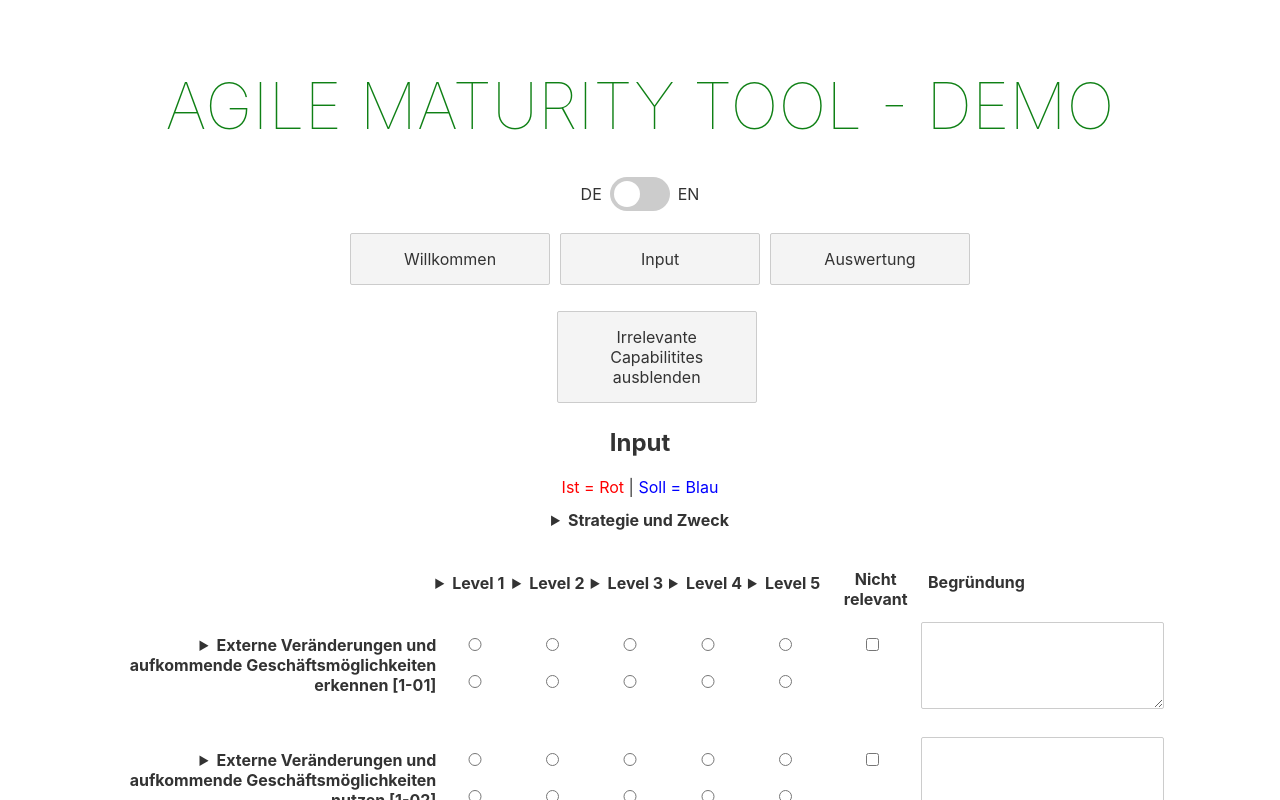
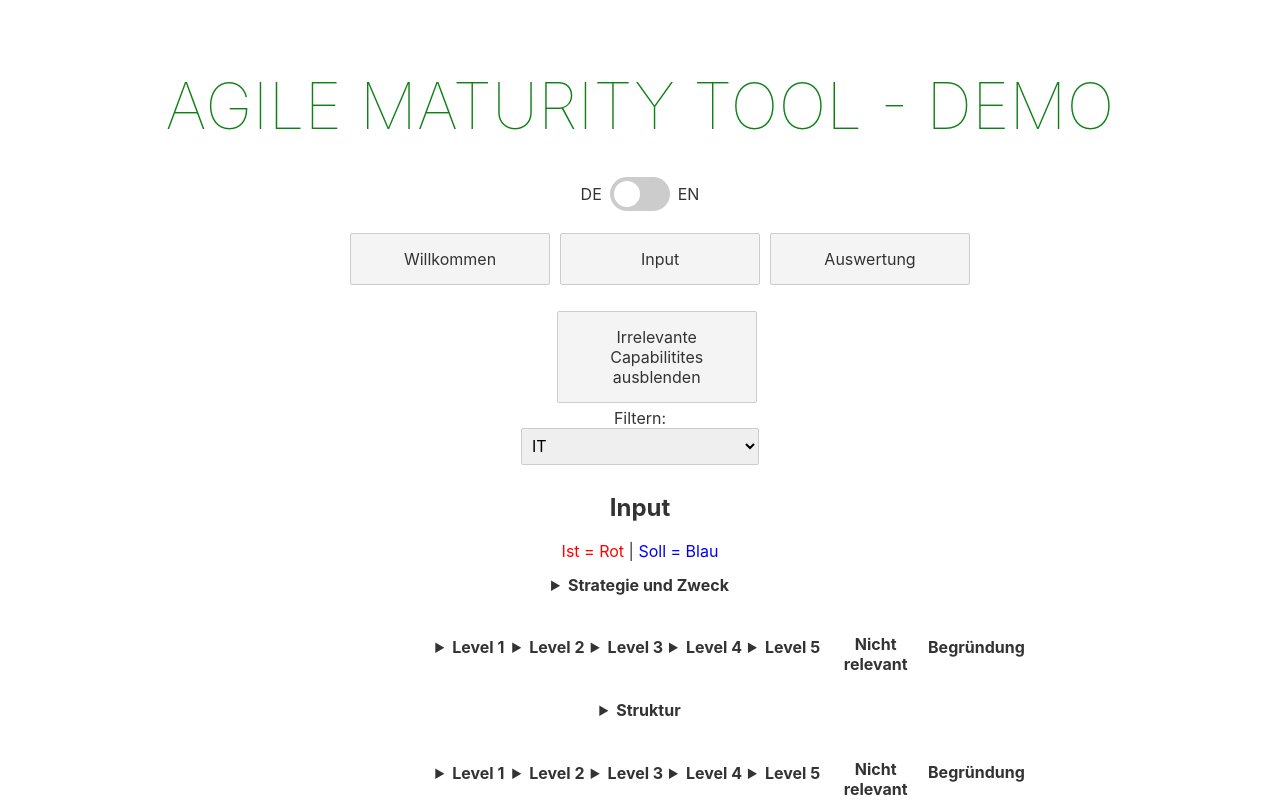
Before and after one commit to wishopt/Agile-Maturity-Tool, a Svelte app: page / in a window 1280 px wide. Both pictures are taken after a click on the tab "Input". Shown: the top 800 px of the page. Built offline with nearby package versions, Linux system fonts and the light colour scheme.

Commit message:
Add basic filters

```diff
--- a/src/App.svelte
+++ b/src/App.svelte
@@ -7,7 +7,8 @@
 
 	let appConfig = {
 		hideIrrelevant: false,
-		language: "de"
+		language: "de",
+		currentFilter: "it"
 	}
 	let text
 	$: text = $ui[appConfig.language].main
@@ -80,8 +81,18 @@
 
 		{#if currentNav != 0}
 		<button id="hide" on:click={toggleHidden}>{text.hideButton}</button>
+
+
+		<!-- ToDo: Dynamically generate dropdown from object, let user append to that object in edit mode -->
+		<label for="filters">Filtern:</label>
+		<select id="filters" name="filters" bind:value={appConfig.currentFilter}>
+			<option value="none">keine</option>
+			<option value="it">IT</option>
+			<option value="organisation">Organisation</option>
+			<option value="unternehmensentwicklung">Unternehmensentwicklung</option>
+			<option value="innovation">Innovation</option>
+		  </select>
 		{/if}
-
 
 		<div class="page">
 			<h2>{text.nav[selected.page]}</h2>
--- a/src/CapabilityTable.svelte
+++ b/src/CapabilityTable.svelte
@@ -20,7 +20,6 @@
 		console.log(error)
 		userInput = $emptyUserData
 	}
-
 
 </script>
 
@@ -50,7 +49,7 @@
 
 	<div class="capabilities">
 		{#each Object.entries(capabilities) as [id, capability]}
-		{#if capability.dimension == dimension && !(userInput[id].notRelevant && appConfig.hideIrrelevant)}
+		{#if capability.dimension == dimension && !(userInput[id].notRelevant && appConfig.hideIrrelevant) && (userInput[id].tags.includes(appConfig.currentFilter) || appConfig.currentFilter == "none")}
 		<TableRow capabilityID={id} userInput={userInput} bind:appConfig/>
 		{/if}
 		{/each}
--- a/src/stores/constants.js
+++ b/src/stores/constants.js
@@ -1705,815 +1705,951 @@ export const emptyUserData = readable({
       "isValue": 0,
       "shouldValue": 0,
       "notRelevant": false,
+      "tags": [],
   },
   "1-02": {
       "explanation": "",
       "isValue": 0,
       "shouldValue": 0,
       "notRelevant": false,
+      "tags": [],
   },
   "1-03": {
       "explanation": "",
       "isValue": 0,
       "shouldValue": 0,
       "notRelevant": false,
+      "tags": [],
   },
   "1-04": {
       "explanation": "",
       "isValue": 0,
       "shouldValue": 0,
       "notRelevant": false,
+      "tags": ["organisation"],
   },
   "1-05": {
       "explanation": "",
       "isValue": 0,
       "shouldValue": 0,
       "notRelevant": false,
+      "tags": [],
   },
   "1-06": {
       "explanation": "",
       "isValue": 0,
       "shouldValue": 0,
       "notRelevant": false,
+      "tags": [],
   },
   "1-07": {
       "explanation": "",
       "isValue": 0,
       "shouldValue": 0,
       "notRelevant": false,
+      "tags": [],
   },
   "1-08": {
       "explanation": "",
       "isValue": 0,
       "shouldValue": 0,
       "notRelevant": false,
+      "tags": ["innovation"],
   },
   "1-09": {
       "explanation": "",
       "isValue": 0,
       "shouldValue": 0,
       "notRelevant": false,
+      "tags": ["innovation"],
   },
   "1-10": {
       "explanation": "",
       "isValue": 0,
       "shouldValue": 0,
       "notRelevant": false,
+      "tags": [],
   },
   "1-11": {
       "explanation": "",
       "isValue": 0,
       "shouldValue": 0,
       "notRelevant": false,
+      "tags": [],
   },
   "1-12": {
       "explanation": "",
       "isValue": 0,
       "shouldValue": 0,
       "notRelevant": false,
+      "tags": [],
   },
   "1-13": {
       "explanation": "",
       "isValue": 0,
       "shouldValue": 0,
       "notRelevant": false,
+      "tags": [],
   },
   "1-14": {
       "explanation": "",
       "isValue": 0,
       "shouldValue": 0,
       "notRelevant": false,
+      "tags": [],
   },
   "1-15": {
       "explanation": "",
       "isValue": 0,
       "shouldValue": 0,
       "notRelevant": false,
+      "tags": [],
   },
   "1-16": {
       "explanation": "",
       "isValue": 0,
       "shouldValue": 0,
       "notRelevant": false,
+      "tags": ["organisation"],
   },
   "1-17": {
       "explanation": "",
       "isValue": 0,
       "shouldValue": 0,
       "notRelevant": false,
+      "tags": ["organisation"],
   },
   "1-18": {
       "explanation": "",
       "isValue": 0,
       "shouldValue": 0,
       "notRelevant": false,
+      "tags": [],
   },
   "1-19": {
       "explanation": "",
       "isValue": 0,
       "shouldValue": 0,
       "notRelevant": false,
+      "tags": ["organisation"],
   },
   "1-20": {
       "explanation": "",
       "isValue": 0,
       "shouldValue": 0,
       "notRelevant": false,
+      "tags": [],
   },
   "1-21": {
       "explanation": "",
       "isValue": 0,
       "shouldValue": 0,
       "notRelevant": false,
+      "tags": [],
   },
   "1-22": {
       "explanation": "",
       "isValue": 0,
       "shouldValue": 0,
       "notRelevant": false,
+      "tags": [],
   },
   "2-01": {
       "explanation": "",
       "isValue": 0,
       "shouldValue": 0,
       "notRelevant": false,
+      "tags": ["organisation"],
   },
   "2-02": {
       "explanation": "",
       "isValue": 0,
       "shouldValue": 0,
       "notRelevant": false,
+      "tags": ["organisation"],
   },
   "2-03": {
       "explanation": "",
       "isValue": 0,
       "shouldValue": 0,
       "notRelevant": false,
+      "tags": ["organisation"],
   },
   "2-04": {
       "explanation": "",
       "isValue": 0,
       "shouldValue": 0,
       "notRelevant": false,
+      "tags": ["organisation"],
   },
   "2-05": {
       "explanation": "",
       "isValue": 0,
       "shouldValue": 0,
       "notRelevant": false,
+      "tags": ["organisation"],
   },
   "2-06": {
       "explanation": "",
       "isValue": 0,
       "shouldValue": 0,
       "notRelevant": false,
+      "tags": ["organisation"],
   },
   "2-07": {
       "explanation": "",
       "isValue": 0,
       "shouldValue": 0,
       "notRelevant": false,
+      "tags": ["organisation"],
   },
   "2-08": {
       "explanation": "",
       "isValue": 0,
       "shouldValue": 0,
       "notRelevant": false,
+      "tags": ["organisation"],
   },
   "2-09": {
       "explanation": "",
       "isValue": 0,
       "shouldValue": 0,
       "notRelevant": false,
+      "tags": ["organisation"],
   },
   "2-10": {
       "explanation": "",
       "isValue": 0,
       "shouldValue": 0,
       "notRelevant": false,
+      "tags": ["organisation"],
   },
   "2-11": {
       "explanation": "",
       "isValue": 0,
       "shouldValue": 0,
       "notRelevant": false,
+      "tags": ["organisation"],
   },
   "2-12": {
       "explanation": "",
       "isValue": 0,
       "shouldValue": 0,
       "notRelevant": false,
+      "tags": ["organisation", "innovation"],
   },
   "2-13": {
       "explanation": "",
       "isValue": 0,
       "shouldValue": 0,
       "notRelevant": false,
+      "tags": ["organisation"],
   },
   "2-14": {
       "explanation": "",
       "isValue": 0,
       "shouldValue": 0,
       "notRelevant": false,
+      "tags": ["organisation"],
   },
   "2-15": {
       "explanation": "",
       "isValue": 0,
       "shouldValue": 0,
       "notRelevant": false,
+      "tags": ["organisation"],
   },
   "2-16": {
       "explanation": "",
       "isValue": 0,
       "shouldValue": 0,
       "notRelevant": false,
+      "tags": ["organisation"],
   },
   "2-17": {
       "explanation": "",
       "isValue": 0,
       "shouldValue": 0,
       "notRelevant": false,
+      "tags": ["organisation"],
   },
   "2-18": {
       "explanation": "",
       "isValue": 0,
       "shouldValue": 0,
       "notRelevant": false,
+      "tags": ["organisation"],
   },
   "3-01": {
       "explanation": "",
       "isValue": 0,
       "shouldValue": 0,
       "notRelevant": false,
+      "tags": ["innovation"],
   },
   "3-02": {
       "explanation": "",
       "isValue": 0,
       "shouldValue": 0,
       "notRelevant": false,
+      "tags": [],
   },
   "3-03": {
       "explanation": "",
       "isValue": 0,
       "shouldValue": 0,
       "notRelevant": false,
+      "tags": [],
   },
   "3-04": {
       "explanation": "",
       "isValue": 0,
       "shouldValue": 0,
       "notRelevant": false,
+      "tags": ["innovation"],
   },
   "3-05": {
       "explanation": "",
       "isValue": 0,
       "shouldValue": 0,
       "notRelevant": false,
+      "tags": [],
   },
   "3-06": {
       "explanation": "",
       "isValue": 0,
       "shouldValue": 0,
       "notRelevant": false,
+      "tags": [],
   },
   "3-07": {
       "explanation": "",
       "isValue": 0,
       "shouldValue": 0,
       "notRelevant": false,
+      "tags": [],
   },
   "3-08": {
       "explanation": "",
       "isValue": 0,
       "shouldValue": 0,
       "notRelevant": false,
+      "tags": [],
   },
   "3-09": {
       "explanation": "",
       "isValue": 0,
       "shouldValue": 0,
       "notRelevant": false,
+      "tags": [],
   },
   "3-10": {
       "explanation": "",
       "isValue": 0,
       "shouldValue": 0,
       "notRelevant": false,
+      "tags": [],
   },
   "3-11": {
       "explanation": "",
       "isValue": 0,
       "shouldValue": 0,
       "notRelevant": false,
+      "tags": [],
   },
   "3-12": {
       "explanation": "",
       "isValue": 0,
       "shouldValue": 0,
       "notRelevant": false,
+      "tags": [],
   },
   "3-13": {
       "explanation": "",
       "isValue": 0,
       "shouldValue": 0,
       "notRelevant": false,
+      "tags": [],
   },
   "3-14": {
       "explanation": "",
       "isValue": 0,
       "shouldValue": 0,
       "notRelevant": false,
+      "tags": [],
   },
   "3-15": {
       "explanation": "",
       "isValue": 0,
       "shouldValue": 0,
       "notRelevant": false,
+      "tags": ["innovation"],
   },
   "3-16": {
       "explanation": "",
       "isValue": 0,
       "shouldValue": 0,
       "notRelevant": false,
+      "tags": [],
   },
   "3-17": {
       "explanation": "",
       "isValue": 0,
       "shouldValue": 0,
       "notRelevant": false,
+      "tags": [],
   },
   "4-01": {
       "explanation": "",
       "isValue": 0,
       "shouldValue": 0,
       "notRelevant": false,
+      "tags": ["it"],
   },
   "4-02": {
       "explanation": "",
       "isValue": 0,
       "shouldValue": 0,
       "notRelevant": false,
+      "tags": ["it", "innovation"],
   },
   "4-03": {
       "explanation": "",
       "isValue": 0,
       "shouldValue": 0,
       "notRelevant": false,
+      "tags": ["it"],
   },
   "4-04": {
       "explanation": "",
       "isValue": 0,
       "shouldValue": 0,
       "notRelevant": false,
+      "tags": ["it"],
   },
   "4-05": {
       "explanation": "",
       "isValue": 0,
       "shouldValue": 0,
       "notRelevant": false,
+      "tags": ["it", "organisation"],
   },
   "4-06": {
       "explanation": "",
       "isValue": 0,
       "shouldValue": 0,
       "notRelevant": false,
+      "tags": ["it"],
   },
   "4-07": {
       "explanation": "",
       "isValue": 0,
       "shouldValue": 0,
       "notRelevant": false,
+      "tags": ["it"],
   },
   "4-08": {
       "explanation": "",
       "isValue": 0,
       "shouldValue": 0,
       "notRelevant": false,
+      "tags": ["it"],
   },
   "4-09": {
       "explanation": "",
       "isValue": 0,
       "shouldValue": 0,
       "notRelevant": false,
+      "tags": ["it"],
   },
   "4-10": {
       "explanation": "",
       "isValue": 0,
       "shouldValue": 0,
       "notRelevant": false,
+      "tags": ["it"],
   },
   "4-11": {
       "explanation": "",
       "isValue": 0,
       "shouldValue": 0,
       "notRelevant": false,
+      "tags": ["it"],
   },
   "4-12": {
       "explanation": "",
       "isValue": 0,
       "shouldValue": 0,
       "notRelevant": false,
+      "tags": ["it"],
   },
   "4-13": {
       "explanation": "",
       "isValue": 0,
       "shouldValue": 0,
       "notRelevant": false,
+      "tags": ["it"],
   },
   "4-14": {
       "explanation": "",
       "isValue": 0,
       "shouldValue": 0,
       "notRelevant": false,
+      "tags": ["it"],
   },
   "4-15": {
       "explanation": "",
       "isValue": 0,
       "shouldValue": 0,
       "notRelevant": false,
+      "tags": ["it"],
   },
   "5-01": {
       "explanation": "",
       "isValue": 0,
       "shouldValue": 0,
       "notRelevant": false,
+      "tags": [],
   },
   "5-02": {
       "explanation": "",
       "isValue": 0,
       "shouldValue": 0,
       "notRelevant": false,
+      "tags": ["innovation"],
   },
   "5-03": {
       "explanation": "",
       "isValue": 0,
       "shouldValue": 0,
       "notRelevant": false,
+      "tags": ["innovation"],
   },
   "5-04": {
       "explanation": "",
       "isValue": 0,
       "shouldValue": 0,
       "notRelevant": false,
+      "tags": [],
   },
   "5-05": {
       "explanation": "",
       "isValue": 0,
       "shouldValue": 0,
       "notRelevant": false,
+      "tags": [],
   },
   "5-06": {
       "explanation": "",
       "isValue": 0,
       "shouldValue": 0,
       "notRelevant": false,
+      "tags": [],
   },
   "5-07": {
       "explanation": "",
       "isValue": 0,
       "shouldValue": 0,
       "notRelevant": false,
+      "tags": [],
   },
   "5-08": {
       "explanation": "",
       "isValue": 0,
       "shouldValue": 0,
       "notRelevant": false,
+      "tags": ["organisation"],
   },
   "5-09": {
       "explanation": "",
       "isValue": 0,
       "shouldValue": 0,
       "notRelevant": false,
+      "tags": [],
   },
   "5-10": {
       "explanation": "",
       "isValue": 0,
       "shouldValue": 0,
       "notRelevant": false,
+      "tags": ["innovation"],
   },
   "5-11": {
       "explanation": "",
       "isValue": 0,
       "shouldValue": 0,
       "notRelevant": false,
+      "tags": ["innovation"],
   },
   "5-12": {
       "explanation": "",
       "isValue": 0,
       "shouldValue": 0,
       "notRelevant": false,
+      "tags": [],
   },
   "5-13": {
       "explanation": "",
       "isValue": 0,
       "shouldValue": 0,
       "notRelevant": false,
+      "tags": [],
   },
   "5-14": {
       "explanation": "",
       "isValue": 0,
       "shouldValue": 0,
       "notRelevant": false,
+      "tags": [],
   },
   "5-15": {
       "explanation": "",
       "isValue": 0,
       "shouldValue": 0,
       "notRelevant": false,
+      "tags": [],
   },
   "5-16": {
       "explanation": "",
       "isValue": 0,
       "shouldValue": 0,
       "notRelevant": false,
+      "tags": [],
   },
   "5-17": {
       "explanation": "",
       "isValue": 0,
       "shouldValue": 0,
       "notRelevant": false,
+      "tags": [],
   },
   "5-18": {
       "explanation": "",
       "isValue": 0,
       "shouldValue": 0,
       "notRelevant": false,
+      "tags": [],
   },
   "5-19": {
       "explanation": "",
       "isValue": 0,
       "shouldValue": 0,
       "notRelevant": false,
+      "tags": ["organisation"],
   },
   "5-20": {
       "explanation": "",
       "isValue": 0,
       "shouldValue": 0,
       "notRelevant": false,
+      "tags": ["organisation"],
   },
   "5-21": {
       "explanation": "",
       "isValue": 0,
       "shouldValue": 0,
       "notRelevant": false,
+      "tags": [],
   },
   "5-22": {
       "explanation": "",
       "isValue": 0,
       "shouldValue": 0,
       "notRelevant": false,
+      "tags": [],
   },
   "5-23": {
       "explanation": "",
       "isValue": 0,
       "shouldValue": 0,
       "notRelevant": false,
+      "tags": ["organisation"],
   },
   "5-24": {
       "explanation": "",
       "isValue": 0,
       "shouldValue": 0,
       "notRelevant": false,
+      "tags": ["innovation"],
   },
   "5-25": {
       "explanation": "",
       "isValue": 0,
       "shouldValue": 0,
       "notRelevant": false,
+      "tags": [],
   },
   "5-26": {
       "explanation": "",
       "isValue": 0,
       "shouldValue": 0,
       "notRelevant": false,
+      "tags": ["organisation"],
   },
   "5-27": {
       "explanation": "",
       "isValue": 0,
       "shouldValue": 0,
       "notRelevant": false,
+      "tags": ["organisation"],
   },
   "5-28": {
       "explanation": "",
       "isValue": 0,
       "shouldValue": 0,
       "notRelevant": false,
+      "tags": [],
   },
   "6-01": {
       "explanation": "",
       "isValue": 0,
       "shouldValue": 0,
       "notRelevant": false,
+      "tags": [],
   },
   "6-02": {
       "explanation": "",
       "isValue": 0,
       "shouldValue": 0,
       "notRelevant": false,
+      "tags": [],
   },
   "6-03": {
       "explanation": "",
       "isValue": 0,
       "shouldValue": 0,
       "notRelevant": false,
+      "tags": [],
   },
   "6-04": {
       "explanation": "",
       "isValue": 0,
       "shouldValue": 0,
       "notRelevant": false,
+      "tags": [],
   },
   "6-05": {
       "explanation": "",
       "isValue": 0,
       "shouldValue": 0,
       "notRelevant": false,
+      "tags": [],
   },
   "6-06": {
       "explanation": "",
       "isValue": 0,
       "shouldValue": 0,
       "notRelevant": false,
+      "tags": [],
   },
   "6-07": {
       "explanation": "",
       "isValue": 0,
       "shouldValue": 0,
       "notRelevant": false,
+      "tags": [],
   },
   "6-08": {
       "explanation": "",
       "isValue": 0,
       "shouldValue": 0,
       "notRelevant": false,
+      "tags": ["organisation"],
   },
   "6-09": {
       "explanation": "",
       "isValue": 0,
       "shouldValue": 0,
       "notRelevant": false,
+      "tags": ["it"],
   },
   "6-10": {
       "explanation": "",
       "isValue": 0,
       "shouldValue": 0,
       "notRelevant": false,
+      "tags": ["it"],
   },
   "6-11": {
       "explanation": "",
       "isValue": 0,
       "shouldValue": 0,
       "notRelevant": false,
+      "tags": ["it"],
   },
   "6-12": {
       "explanation": "",
       "isValue": 0,
       "shouldValue": 0,
       "notRelevant": false,
+      "tags": [],
   },
   "7-01": {
       "explanation": "",
       "isValue": 0,
       "shouldValue": 0,
       "notRelevant": false,
+      "tags": [],
   },
   "7-02": {
       "explanation": "",
       "isValue": 0,
       "shouldValue": 0,
       "notRelevant": false,
+      "tags": [],
   },
   "7-03": {
       "explanation": "",
       "isValue": 0,
       "shouldValue": 0,
       "notRelevant": false,
+      "tags": ["organisation"],
   },
   "7-04": {
       "explanation": "",
       "isValue": 0,
       "shouldValue": 0,
       "notRelevant": false,
+      "tags": [],
   },
   "7-05": {
       "explanation": "",
       "isValue": 0,
       "shouldValue": 0,
       "notRelevant": false,
+      "tags": [],
   },
   "7-06": {
       "explanation": "",
       "isValue": 0,
       "shouldValue": 0,
       "notRelevant": false,
+      "tags": [],
   },
   "7-07": {
       "explanation": "",
       "isValue": 0,
       "shouldValue": 0,
       "notRelevant": false,
+      "tags": ["organisation"],
   },
   "7-08": {
       "explanation": "",
       "isValue": 0,
       "shouldValue": 0,
       "notRelevant": false,
+      "tags": ["organisation"],
   },
   "7-09": {
       "explanation": "",
       "isValue": 0,
       "shouldValue": 0,
       "notRelevant": false,
+      "tags": ["innovation"],
   },
   "7-10": {
       "explanation": "",
       "isValue": 0,
       "shouldValue": 0,
       "notRelevant": false,
+      "tags": [],
   },
   "7-11": {
       "explanation": "",
       "isValue": 0,
       "shouldValue": 0,
       "notRelevant": false,
+      "tags": [],
   },
   "7-12": {
       "explanation": "",
       "isValue": 0,
       "shouldValue": 0,
       "notRelevant": false,
+      "tags": [],
   },
   "7-13": {
       "explanation": "",
       "isValue": 0,
       "shouldValue": 0,
       "notRelevant": false,
+      "tags": ["innovation"],
   },
   "7-14": {
       "explanation": "",
       "isValue": 0,
       "shouldValue": 0,
       "notRelevant": false,
+      "tags": [],
   },
   "7-15": {
       "explanation": "",
       "isValue": 0,
       "shouldValue": 0,
       "notRelevant": false,
+      "tags": [],
   },
   "7-16": {
       "explanation": "",
       "isValue": 0,
       "shouldValue": 0,
       "notRelevant": false,
+      "tags": [],
   },
   "7-17": {
       "explanation": "",
       "isValue": 0,
       "shouldValue": 0,
       "notRelevant": false,
+      "tags": [],
   },
   "7-18": {
       "explanation": "",
       "isValue": 0,
       "shouldValue": 0,
       "notRelevant": false,
+      "tags": [],
   },
   "7-19": {
       "explanation": "",
       "isValue": 0,
       "shouldValue": 0,
       "notRelevant": false,
+      "tags": [],
   },
   "7-20": {
       "explanation": "",
       "isValue": 0,
       "shouldValue": 0,
       "notRelevant": false,
+      "tags": [],
   },
   "7-21": {
       "explanation": "",
       "isValue": 0,
       "shouldValue": 0,
       "notRelevant": false,
+      "tags": [],
   },
   "7-22": {
       "explanation": "",
       "isValue": 0,
       "shouldValue": 0,
       "notRelevant": false,
+      "tags": [],
   },
   "7-23": {
       "explanation": "",
       "isValue": 0,
       "shouldValue": 0,
       "notRelevant": false,
+      "tags": ["organisation"],
   }
 })
 
 export const defaultConfig = readable({
-  displayHidden: true
+  displayHidden: true,
+  currentFilter: "all"
 })
 
 export const ui = readable({
```
